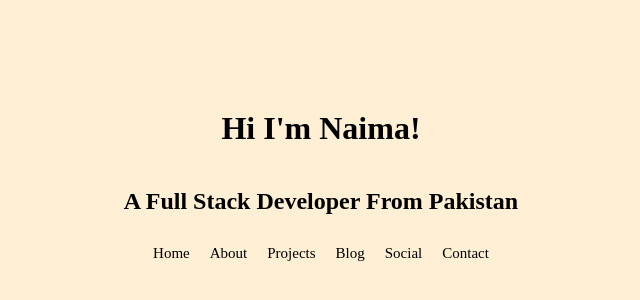
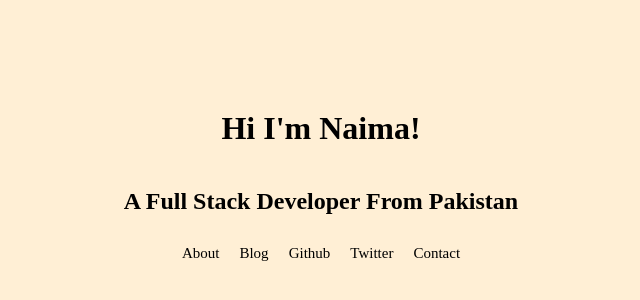
Before and after one commit to naima-shk/Blog, a React (Create React App) app in the folder Frontend/: page / in a window 1280 px wide. Shown: the part 220-520 px from the top of the page, without its empty margins (319-959 px from the left). Built offline with nearby package versions, Linux system fonts and the light colour scheme.

Commit message:
some updates

```diff
--- a/Frontend/src/App.js
+++ b/Frontend/src/App.js
@@ -2,8 +2,6 @@ import React from "react";
 import { Route, Switch } from "react-router-dom";
 import Home from "./pages/Home";
 import About from "./pages/About";
-import Projects from "./pages/Projects";
-import Social from "./pages/Social";
 import Blog from "./pages/Blog";
 import styled from "styled-components";
 
@@ -23,9 +21,7 @@ const App = () => {
       <Switch>
         <Route exact path="/" component={Home} />
         <Route exact path="/About" component={About} />
-        <Route exact path="/Projects" component={Projects} />
         <Route exact path="/Blog" component={Blog} />
-        <Route exact path="/Social" component={Social} />
       </Switch>
     </Container>
   );
--- a/Frontend/src/components/Navbar.js
+++ b/Frontend/src/components/Navbar.js
@@ -13,33 +13,34 @@ const Nav = styled.nav`
   font-size: 15px;
 `;
 
-const NavLink = styled(Link)`
+const PageLink = styled(Link)`
   text-decoration: none;
   color: black;
   padding: 10px;
-
 `;
 
-const ContactLink = styled.a`
+const ExternalLink = styled.a`
   text-decoration: none;
   color: black;
   padding: 10px;
   background: papayawhip;
-
 `;
 
 const Navbar = () => {
   return (
     <Container>
       <Nav>
-        <NavLink to="/">Home</NavLink>
-        <NavLink to="/About">About</NavLink>
-        <NavLink to="/Projects">Projects</NavLink>
-        <NavLink to="/Blog">Blog</NavLink>
-        <NavLink to="/Social">Social</NavLink>
-        <ContactLink href="mailto:naimashaikh550@gmail.com?subject=Contact Form">
+        <PageLink to="/About">About</PageLink>
+        <PageLink to="/Blog">Blog</PageLink>
+        <ExternalLink href="https://github.com/naimiii">
+          Github
+        </ExternalLink>
+        <ExternalLink href="https://twitter.com/NaimaShaykh">
+          Twitter
+        </ExternalLink>
+        <ExternalLink href="mailto:naimashaikh550@gmail.com?subject=Contact Form">
           Contact
-        </ContactLink>
+        </ExternalLink>
       </Nav>
     </Container>
   );
--- a/Frontend/src/pages/Projects/index.js
+++ /dev/null
@@ -1,26 +0,0 @@
-import React from "react";
-import styled from "styled-components";
-import BackLink from "../../components/BackLink";
-import {Link} from  "react-router-dom";
-const Container = styled.div`
-  display: inline;
-  justify-content: center;
-  height: 700vh;
-`;
-const Text = styled.p`
-  display: flex;
-  justify-content: center;
-`;
-
-const Projects = () => {
-  return (
-    <Container>
-      <BackLink />
-      <Text> Here's what i made!
-        <Link  href=" link to:https://github.com/naimiii?subject=Contact Form">  github</Link>
-      </Text>
-    </Container>
-  );
-};
-
-export default Projects;
--- a/Frontend/src/pages/Social/index.js
+++ /dev/null
@@ -1,25 +0,0 @@
-import React from "react";
-import styled from "styled-components";
-import BackLink from "../../components/BackLink";
-
-const Container = styled.div`
-  display: inline;
-  justify-content: center;
-  height: 700vh;
-`;
-
-const Text = styled.p`
-  display: flex;
-  justify-content: center;
-`;
-
-const Social = () => {
-  return (
-    <Container>
-      <BackLink />
-      <Text>My social accounts!</Text>
-    </Container>
-  );
-};
-
-export default Social;
```
